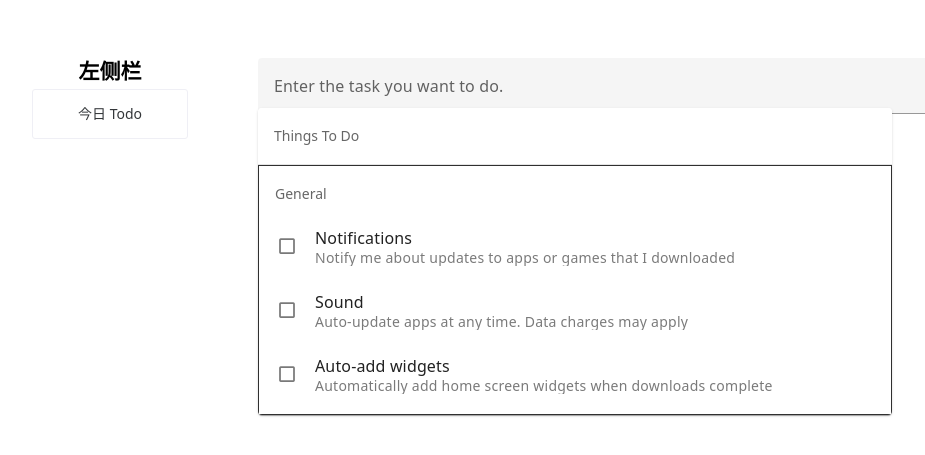
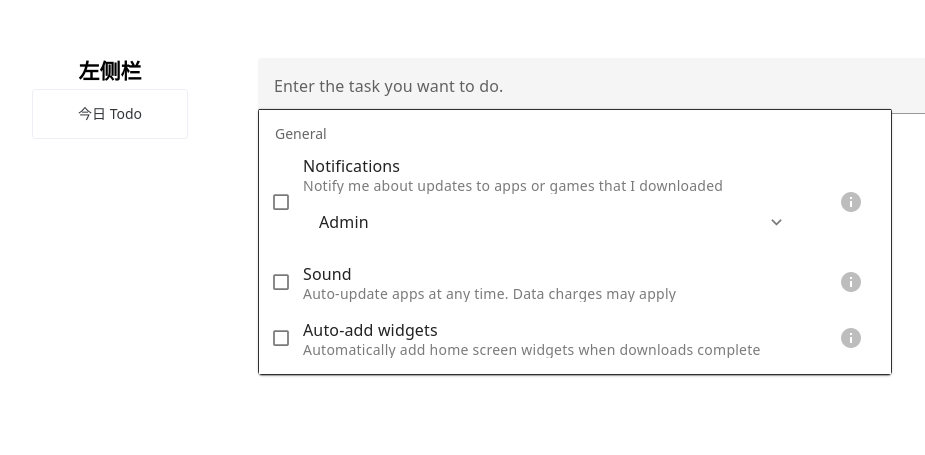
Before and after one commit to Lozumi/AoxiangTodo, a Nuxt app in the folder front-end/: page /Todo in a window 1280 px wide. Shown: the part 155-610 px from the top of the page, without its empty margins (178-1103 px from the left). Built offline with nearby package versions, Linux system fonts and the light colour scheme.

Commit message:
add: Add h1 content to TodayTasks.vue

```diff
--- a/front-end/pages/Todo.vue
+++ b/front-end/pages/Todo.vue
@@ -9,8 +9,6 @@
             今日 Todo
           </div>
         </n-card>
-
-
 
       </div>
 
@@ -28,38 +26,84 @@
             max-width="700"
         >
 
-          <v-list lines="two">
-            <v-list-subheader>
-              Things To Do
-            </v-list-subheader>
-
-          </v-list>
 
           <v-divider></v-divider>
 
-          <v-list lines="two" select-strategy="classic" class="list1">
+          <v-list lines="two"
+                  select-strategy="classic"
+                  class="list1"
+                  density="compact"
+          >
             <v-list-subheader>General</v-list-subheader>
 
-            <v-list-item value="notifications">
+            <v-list-item value="notifications"
+                         class="hover">
               <template v-slot:prepend="{ isActive }">
+                <v-list-item-action start>
+                  <v-checkbox-btn
+                      :model-value="isActive"
+                  ></v-checkbox-btn>
+                </v-list-item-action>
+              </template>
 
+              <template v-slot:append>
+                <v-btn
+                    color="grey-lighten-1"
+                    icon="mdi-information"
+                    variant="text"
+                ></v-btn>
+              </template>
+
+              <v-list-item-title>
+                Notifications
+              </v-list-item-title>
+              <v-list-item-subtitle>
+                Notify me about updates to apps or games that I downloaded
+              </v-list-item-subtitle>
+
+              <v-list v-model:opened="open"
+                      density="compact"
+                      class="custom-list"
+              >
+<!--v-list-group 是Vuetify中的一个子组件，用于创建可展开或折叠的列表组。-->
+              <v-list-group value="Admin"
+                            density="compact"
+                            class="custom-list-group"
+              >
+                <template v-slot:activator="{ props }">
+                  <v-list-item
+                      v-bind="props"
+                      title="Admin"
+                  ></v-list-item>
+                </template>
+
+                <v-list-item
+                    v-for="([title, icon], i) in admins"
+                    :key="i"
+                    :title="title"
+                    :prepend-icon="icon"
+                    :value="title"
+
+                ></v-list-item>
+              </v-list-group>
+
+              </v-list>
+            </v-list-item>
+
+            <v-list-item value="sound"
+                         class="hover">
+              <template v-slot:prepend="{ isActive }">
                 <v-list-item-action start>
                   <v-checkbox-btn :model-value="isActive"></v-checkbox-btn>
                 </v-list-item-action>
               </template>
 
-              <v-list-item-title>Notifications</v-list-item-title>
-
-              <v-list-item-subtitle>
-                Notify me about updates to apps or games that I downloaded
-              </v-list-item-subtitle>
-            </v-list-item>
-
-            <v-list-item value="sound" class="custom-list1">
-              <template v-slot:prepend="{ isActive }">
-                <v-list-item-action start>
-                  <v-checkbox-btn :model-value="isActive"></v-checkbox-btn>
-                </v-list-item-action>
+              <template v-slot:append>
+                <v-btn
+                    color="grey-lighten-1"
+                    icon="mdi-information"
+                    variant="text"
+                ></v-btn>
               </template>
 
               <v-list-item-title>
@@ -71,11 +115,20 @@
               </v-list-item-subtitle>
             </v-list-item>
 
-            <v-list-item value="widgets">
+            <v-list-item value="widgets"
+                         class="hover">
               <template v-slot:prepend="{ isActive }">
                 <v-list-item-action start>
                   <v-checkbox-btn :model-value="isActive"></v-checkbox-btn>
                 </v-list-item-action>
+              </template>
+
+              <template v-slot:append>
+                <v-btn
+                    color="grey-lighten-1"
+                    icon="mdi-information"
+                    variant="text"
+                ></v-btn>
               </template>
 
               <v-list-item-title>Auto-add widgets</v-list-item-title>
@@ -95,9 +148,9 @@
 <script>
 export default {
   data: () => ({
-    rules: [
-      // value => !!value || '',
-      // value => (value && value.length >= 3) || 'Min 3 characters',
+    admins: [
+      ['Management', 'mdi-account-multiple-outline'],
+      ['Settings', 'mdi-cog-outline'],
     ],
   }),
 }
@@ -151,7 +204,6 @@ body {
   border:1px solid #303030;
 
 }
-
 @media screen and (max-width: 600px) {
   .column.side, .column.middle {
     width: 100%;
@@ -180,4 +232,41 @@ body {
   margin-left: 50px;
 }
 
+.custom-list-group {
+  /* 自定义样式规则，根据需要调整大小 */
+  width: 500px;
+}
+
+.custom-list {
+  /* 自定义列表项样式规则，根据需要调整大小 */
+  width: 500px;
+}
+
+.hover:hover {
+  background-color: rgba(255, 250, 205, 1);
+  cursor: pointer;
+}
 </style>
+
+<!--              <v-list v-model:opened="open">：-->
+
+<!--                这是一个 Vuetify 的列表组件，通过 v-model 绑定到 open 变量。v-model:opened 用于控制列表项的展开与折叠。-->
+<!--                <v-list-group value="Users">：-->
+
+<!--                  v-list-group 是一个组合组件，可以包含多个列表项，并在一个组内进行展开与折叠。value 属性表示该组的唯一标识，这里是 "Users"。-->
+<!--                  <template v-slot:activator="{ props }">：-->
+
+<!--                    通过 v-slot:activator 插槽定义组的激活器。在这里，激活器是一个用户列表项，点击该项可以展开或折叠用户组。-->
+<!--                    <v-list-item>：-->
+
+<!--                      表示用户列表项。使用了 v-bind="props" 将激活器的属性绑定到列表项，包括点击事件等。-->
+<!--                      <v-list-group value="Admin">：-->
+
+<!--                        嵌套在用户组内的管理员组，同样是一个 v-list-group。-->
+<!--                        <v-list-item v-for="([title, icon], i) in admins">：-->
+
+<!--                          使用 v-for 遍历 admins 数组，生成管理员列表项。每个管理员列表项包含标题和图标，图标使用了 mdi-account-multiple-outline 和 mdi-cog-outline。-->
+<!--                          data 部分：-->
+
+<!--                          数据部分定义了一个 open 数组，用于控制哪个列表项是展开的。初始时，"Users" 列表项是展开的。-->
+<!--                          admins 数组包含了管理员的信息，每个管理员信息由标题和图标组成。-->
```
